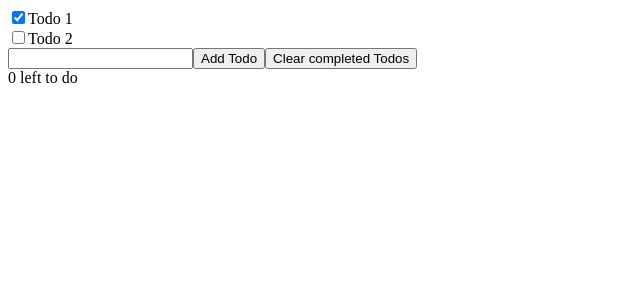
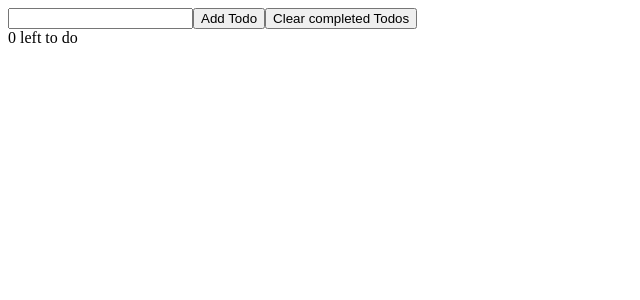
Before and after one commit to lduran2/react_tutorials_followalong, a React (Create React App) app in the folder @webdevsimplified/react-in-30-mins/: page / in a window 1280 px wide. Shown: the top 300 px of the page, without its empty margins (0-640 px from the left). Built offline with nearby package versions, Linux system fonts and the light colour scheme.

Commit message:
[@wds] added listener to Add button

```diff
--- a/@webdevsimplified/react-in-30-mins/src/App.js
+++ b/@webdevsimplified/react-in-30-mins/src/App.js
@@ -9,25 +9,13 @@ export default function App() {
     // for updating todos
     setTodos
   ] =
-    // default App state
-    // test with 2 Todos
-    useState(
-      [
-        {
-          "name": "Todo 1",
-          "complete": true
-        },
-        {
-          "name": "Todo 2",
-          "complete": false
-        },
-      ]
-      // auto increment the ID
-      .map((todo, i) => {
-          todo.id = i;
-          return todo;
-      })
-    )
+    // default App state to empty list
+    useState([])
+
+  function handleAddTodo(e) {
+    console.log(e);
+  }
+
   // renders TodoList
   // can only return one XML element
   // sending todos as a prop for TodoList
@@ -35,7 +23,7 @@ export default function App() {
     <>
       <TodoList todos={ todos } />
       <input type='text' />
-      <button>Add Todo</button>
+      <button onClick={handleAddTodo}>Add Todo</button>
       <button>Clear completed Todos</button>
       <div><span>0</span> left to do</div>
     </>
```
